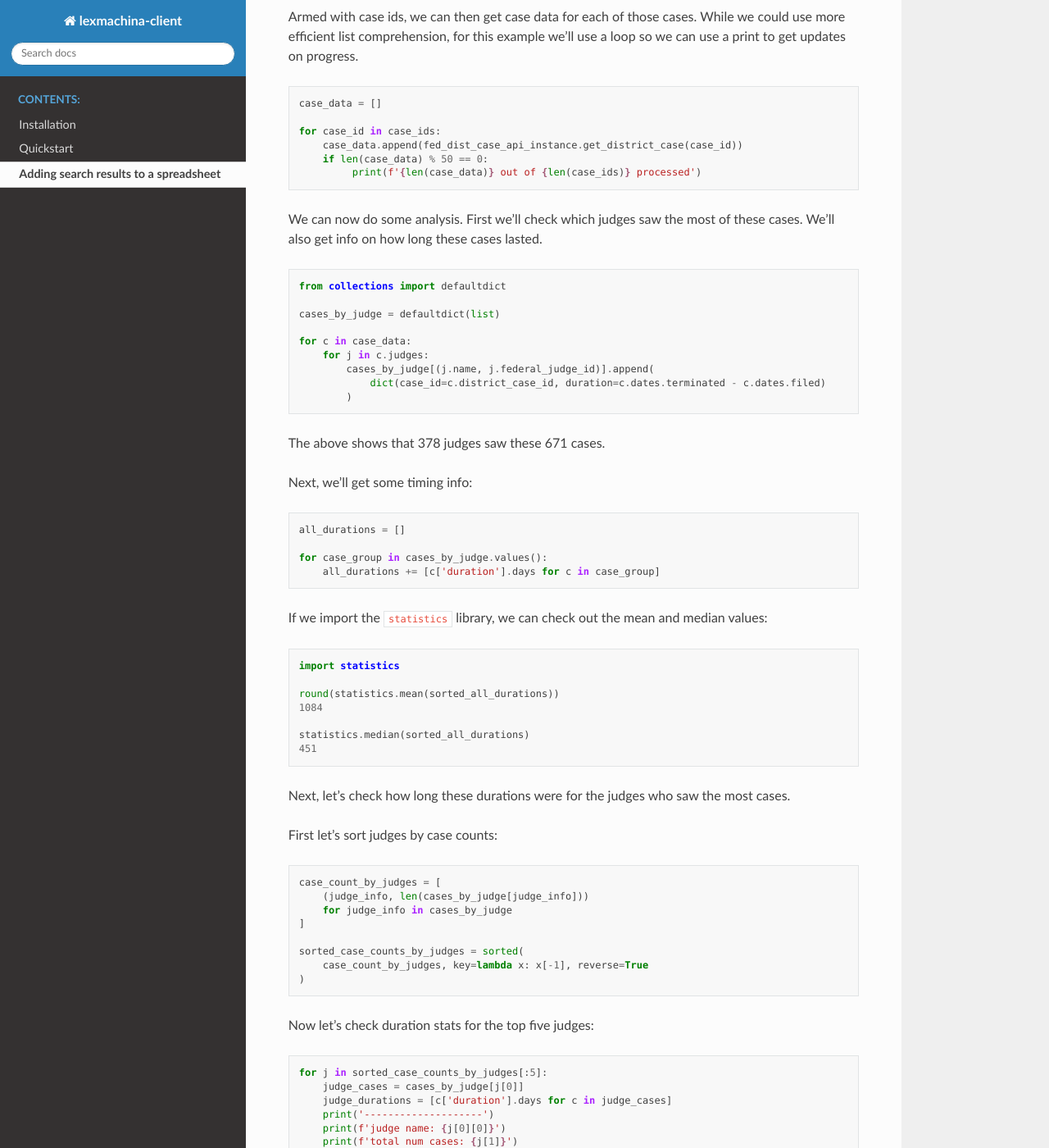
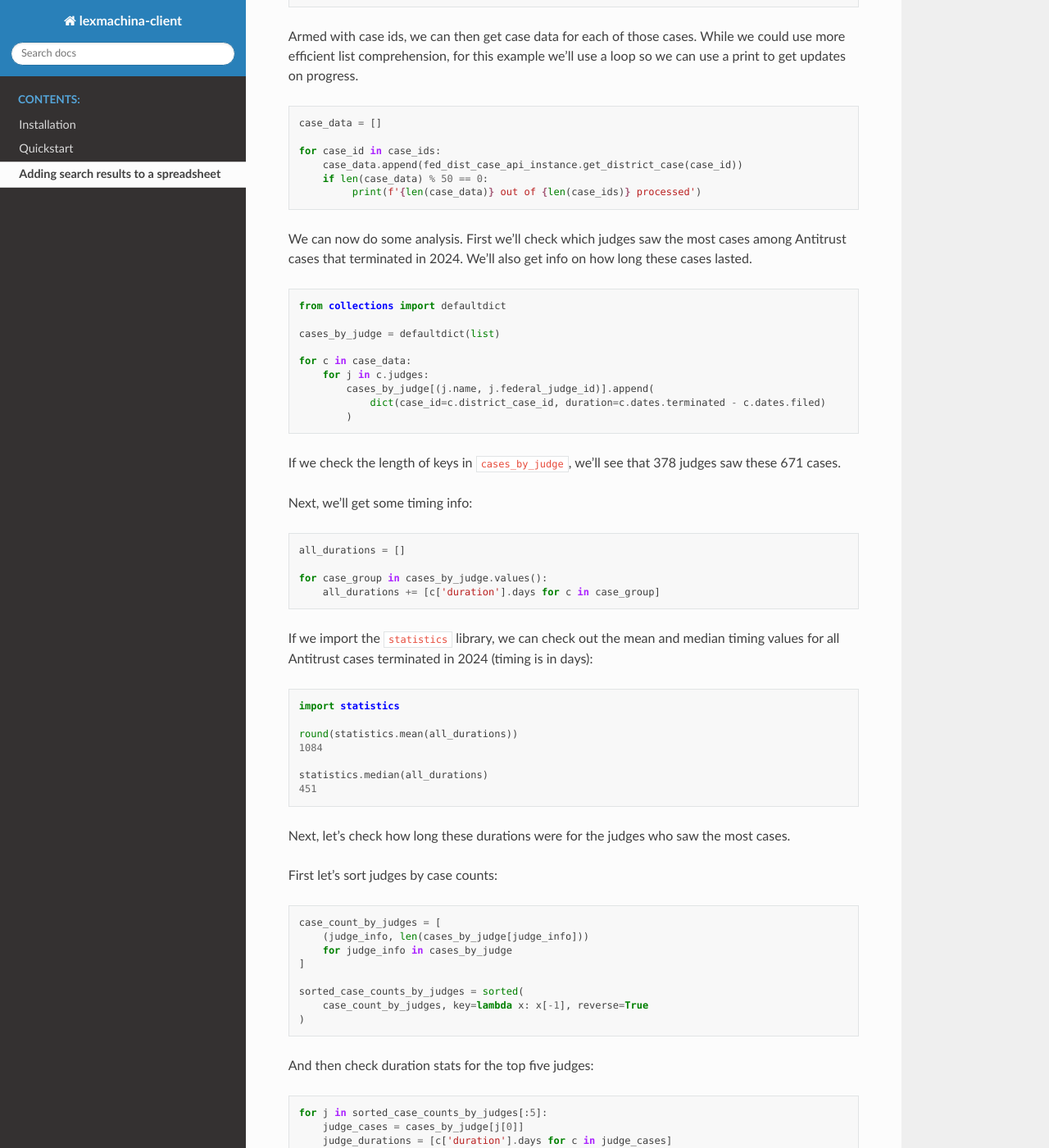
Before and after one commit to LexMachinaInc/python-lexmachina-sync-api-client, a Sphinx documentation site: the page built from docs/spreadsheet_example.rst, in a window 1280 px wide and 1400 px high, scrolled down 1414 px. Shown: the whole window at 82% size. Built offline with Sphinx 7.4.7 and the Read the Docs theme 3.1.0, drawn with Linux system fonts in a browser that asks for light colours; some of the changed text lies outside the part shown.

Commit message:
[#15] fix various typos

```diff
--- a/docs/installation.rst
+++ b/docs/installation.rst
@@ -8,7 +8,7 @@
   $ pip install lexmachina-client
 
 
-The examples in the quickstart assume a valid bearer token is set in the environment variable ``BEARER_TOKEN``. You can get a bearer token by using the ``/oauth2/token`` endpoint:
+The examples in the :doc:`quickstart` and :doc:`spreadsheet_example` assume a valid bearer token is set in the environment variable ``BEARER_TOKEN``. You can get a bearer token by using the ``/oauth2/token`` endpoint:
 
 .. code-block:: bash
 
--- a/docs/quickstart.rst
+++ b/docs/quickstart.rst
@@ -5,13 +5,13 @@
 
 For this example, we'll search for a case and get its details.
 
-To get detailed information on an individual case, we'll need the Lex Machina id for that case. One way to get the case's id is to search for it by case number.
+To get detailed information on an individual case, we'll need the Lex Machina id for that case. One way to get the Lex Machina case id is to search for it by case number.
 
 In the first code block, you will see the following steps:
 
 #. We configure the client. This requires you first get a bearer token and set its value to the environment variable ``BEARER_TOKEN``.
 #. Using the configured client, we create an object with access to the Federal District Case endpoints.
-#. We do a case number search. For this example, we search for the Samsung Electronics v. Sandisk Corporation, case number 9:02-cv-00058-JH. The case number search ignores judge initials at the end of a case number so they've been left out in the search example below. But they could be left in and the results would be the same. We further refine the search by using the optional court filter to limit our search to cases in the U.S. District Court for the Eastern District of Texas.
+#. We do a case number search. For this example, we search for the Samsung Electronics v. Sandisk Corporation case with case number 9:02-cv-00058-JH. The case number search ignores judge initials at the end of a case number so they've been left out in the search example below. But they could be left in and the results would be the same. We further refine the search by using the optional court filter to limit our search to cases in the U.S. District Court for the Eastern District of Texas.
 
 .. code-block:: python
 
@@ -56,8 +56,6 @@
 
 .. code-block:: python
 
-    fed_dist_case_api_instance = lexmachina.FederalDistrictCasesApi(api_client)
-
     apple_v_sandisk_case = fed_dist_case_api_instance.get_district_case(88)
 
 
--- a/docs/spreadsheet_example.rst
+++ b/docs/spreadsheet_example.rst
@@ -82,7 +82,7 @@
              print(f'{len(case_data)} out of {len(case_ids)} processed')
 
 
-We can now do some analysis. First we'll check which judges saw the most of these cases.
+We can now do some analysis. First we'll check which judges saw the most cases among Antitrust cases that terminated in 2024.
 We'll also get info on how long these cases lasted.
 
 .. code-block:: python
@@ -98,7 +98,7 @@
             )
 
 
-The above shows that 378 judges saw these 671 cases.
+If we check the length of keys in ``cases_by_judge``, we'll see that 378 judges saw these 671 cases.
 
 Next, we'll get some timing info:
 
@@ -111,16 +111,16 @@
         all_durations += [c['duration'].days for c in case_group]
 
 
-If we import the ``statistics`` library, we can check out the mean and median values:
+If we import the ``statistics`` library, we can check out the mean and median timing values for all Antitrust cases terminated in 2024 (timing is in days):
 
 .. code-block:: python
 
     import statistics
 
-    round(statistics.mean(sorted_all_durations))
+    round(statistics.mean(all_durations))
     1084
 
-    statistics.median(sorted_all_durations)
+    statistics.median(all_durations)
     451
 
 
@@ -140,7 +140,7 @@
     )
 
 
-Now let's check duration stats for the top five judges:
+And then check duration stats for the top five judges:
 
 .. code-block:: python
 
```
Also changed, not shown: other parts of docs/spreadsheet_example.rst (+2 -2 lines).
